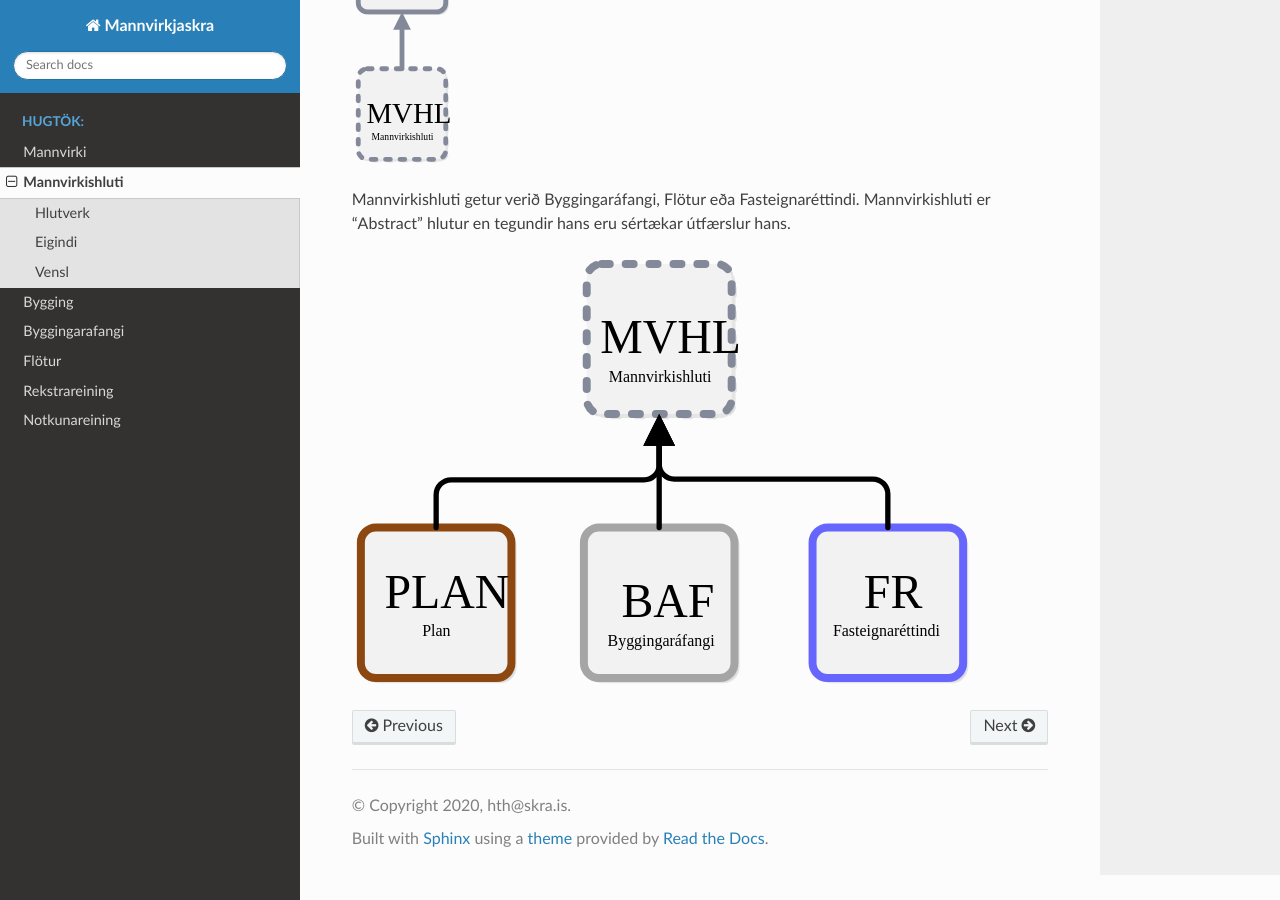
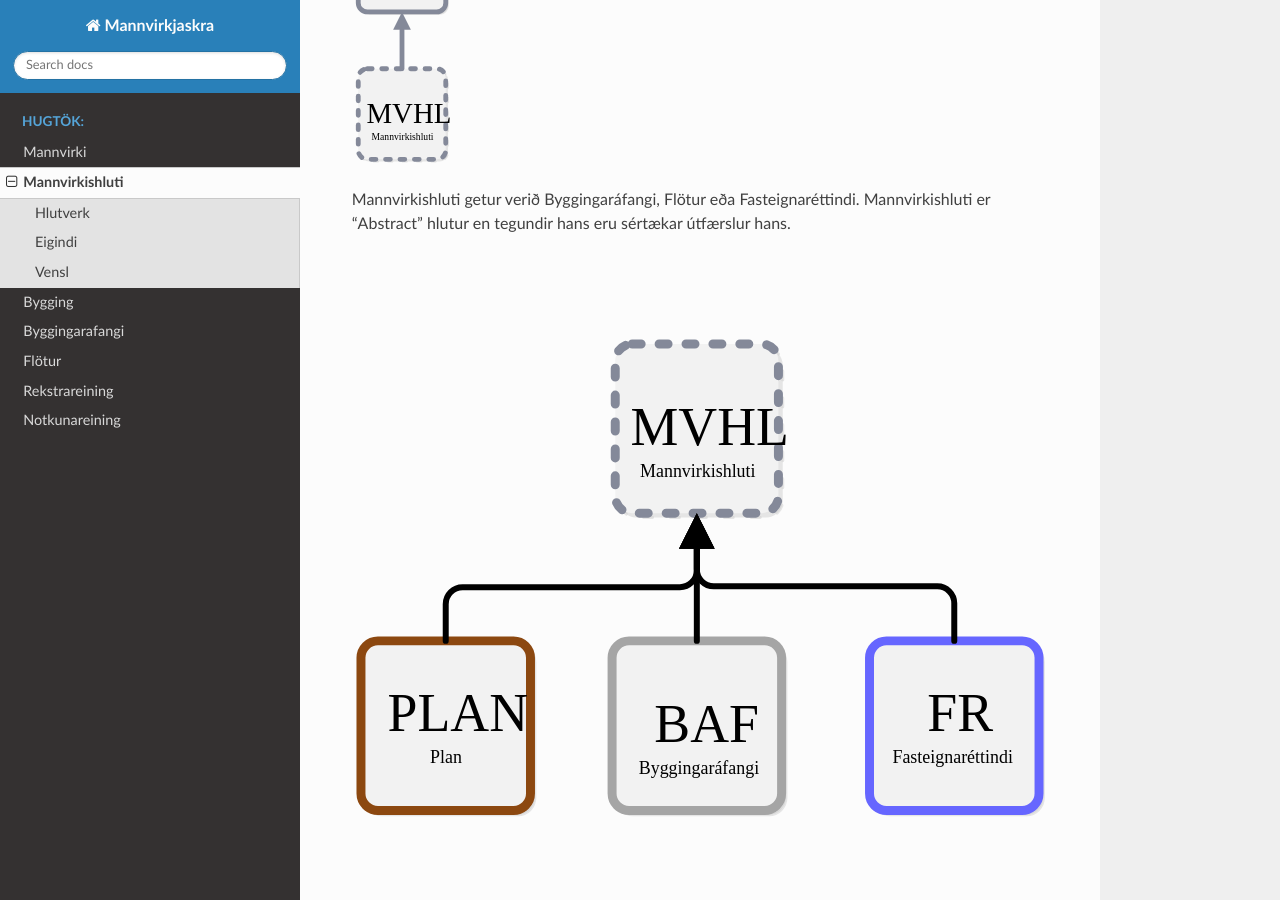
Before and after one commit to hthl/Mannvirkjaskra, a Sphinx documentation site: the page built from source/mannvirkishluti.rst, in a window 1280 px wide and 900 px high, scrolled down 994 px. Built offline with Sphinx 7.4.7 and the Read the Docs theme 2.0.0, drawn with Linux system fonts in a browser that asks for light colours.

Commit message:
Update mannvirkishluti.rst

```diff
--- a/source/mannvirkishluti.rst
+++ b/source/mannvirkishluti.rst
@@ -44,5 +44,5 @@ Mannvirkishluti tengist því mannvirki sem hann tilheyrir. Einn eða fleiri man
 Mannvirkishluti getur verið Byggingaráfangi, Flötur eða Fasteignaréttindi. Mannvirkishluti er "Abstract" hlutur en tegundir hans eru sértækar útfærslur hans.
 
 .. image:: img/mannvirkishluti_tegund.svg
-  :scale: 200
+  :scale: 300
   :alt: Sértækar útfærslur mannvirkishluta
```
